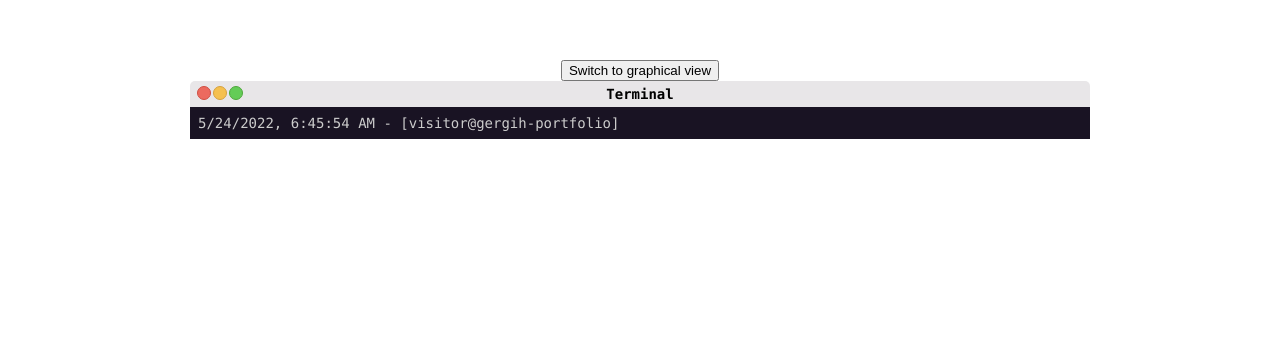
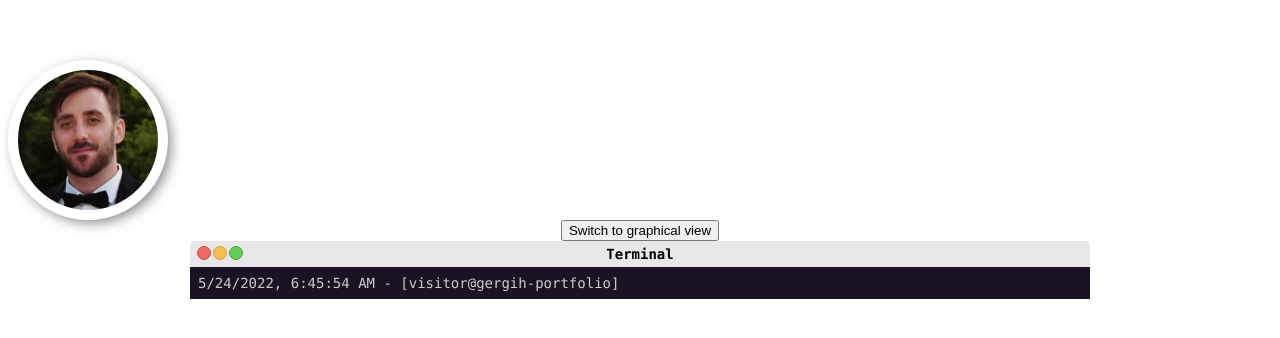
Before and after one commit to GergiH/portfolio-terminal, a Vue app: page / in a window 1280 px wide. Shown: the top 338 px of the page. Built offline with nearby package versions, Linux system fonts and the light colour scheme.

Commit message:
Added portrait image, HeaderPart initialize

```diff
--- a/src/App.vue
+++ b/src/App.vue
@@ -1,13 +1,17 @@
 <template>
+  <HeaderPart />
+
   <TerminalView />
 </template>
 
 <script>
+import HeaderPart from './components/HeaderPart.vue'
 import TerminalView from './components/TerminalView.vue'
 
 export default {
   name: 'App',
   components: {
+    HeaderPart,
     TerminalView
   }
 }
--- /dev/null
+++ b/src/components/HeaderPart.vue
@@ -0,0 +1,38 @@
+<template>
+  <div class="image-container">
+    <img src="../assets/portrait.jpg" />
+  </div>
+</template>
+
+<script>
+export default {
+  name: 'HeaderPart',
+  props: {
+    msg: String
+  },
+  setup() {
+
+    return {
+    }
+  }
+}
+</script>
+
+<!-- Add "scoped" attribute to limit CSS to this component only -->
+<style scoped>
+img {
+  border-radius: 50%;
+  width: inherit;
+}
+
+.image-container {
+  background: #ffffff;
+  border-radius: 50%;
+  box-shadow: 4px 4px 14px -2px #7a7a7a;
+  padding: 10px;
+  height: 140px;
+  width: 140px;
+  -moz-border-radius: 50%;
+  -webkit-border-radius: 50%;
+}
+</style>
--- a/src/components/TerminalView.vue
+++ b/src/components/TerminalView.vue
@@ -37,9 +37,7 @@ const COMMANDNAMES = {
 
 export default {
   name: 'TerminalView',
-  props: {
-    msg: String
-  },
+  props: {},
   setup() {
     const command = ref('');
     const lines = ref([]);
```
Also changed, not shown: src/assets/logo.png (deleted), src/assets/portrait.jpg (added).
